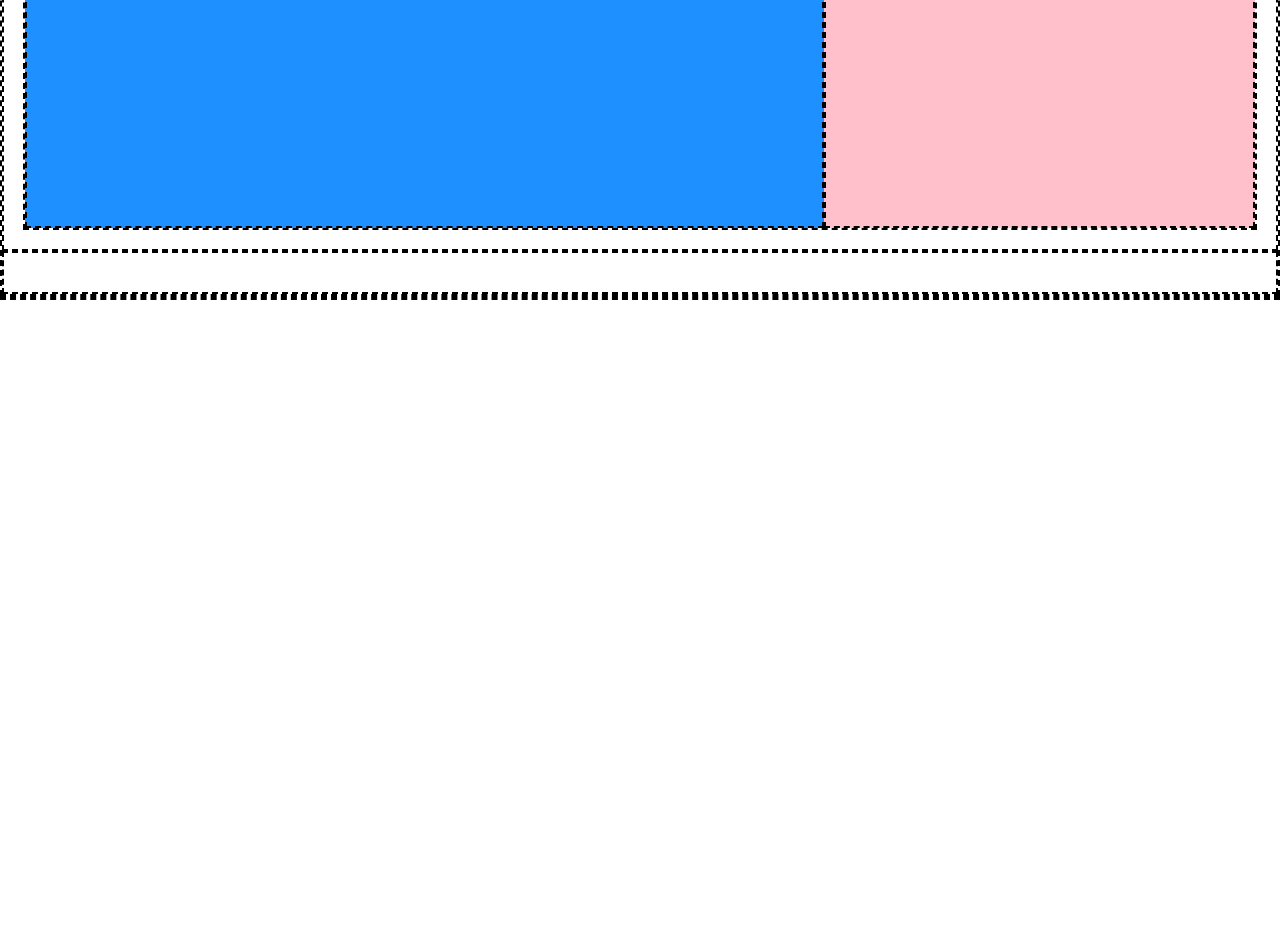
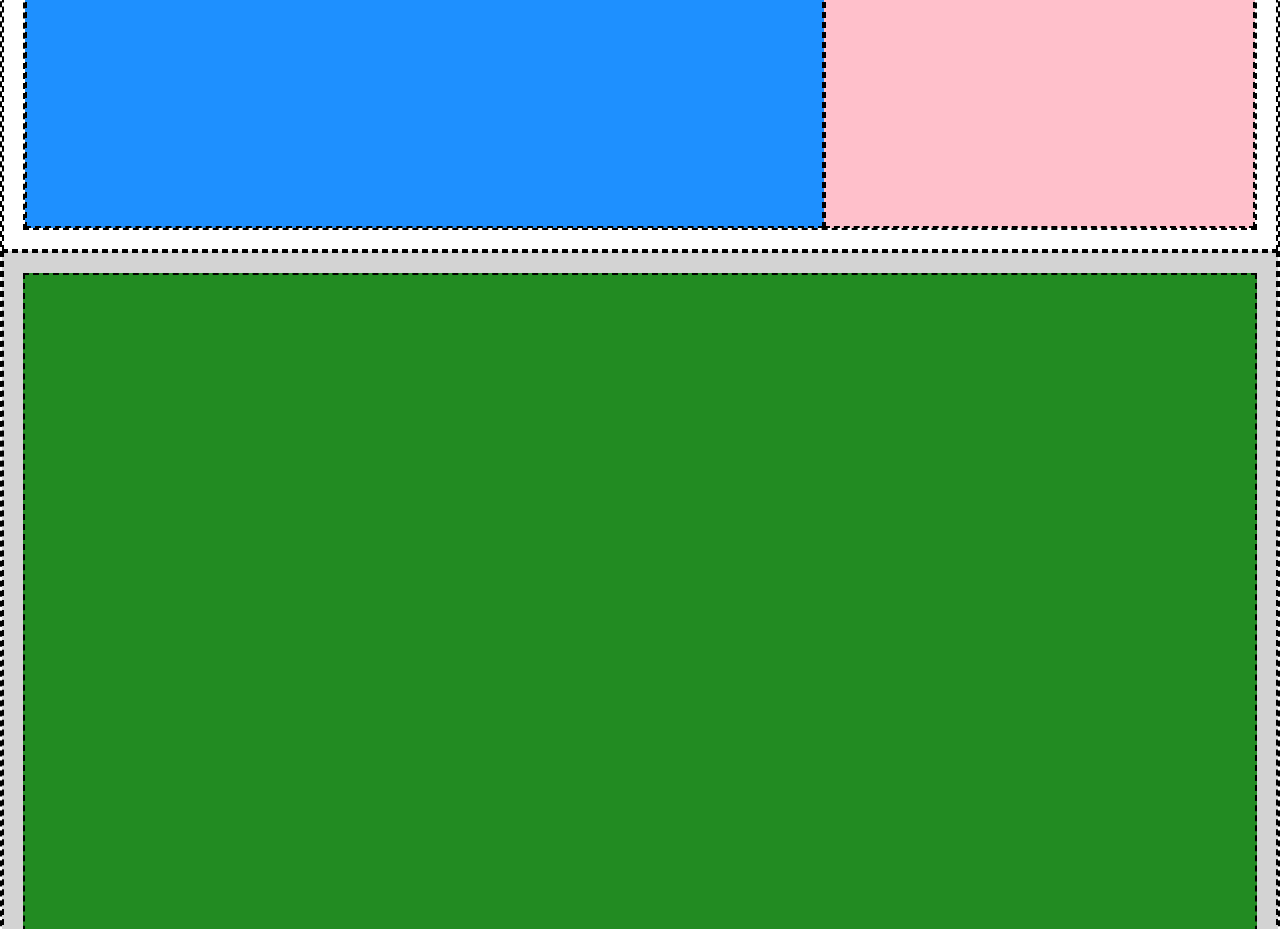
Before and after one commit to WilliamHaxhija/htmlcss-struttura-discord, a plain HTML site: page index.html in a window 1280 px wide. Shown: the part 2251-3180 px from the top of the page. Before the commit the page ends 2551 px from the top, so only its background shows below. Drawn offline with Linux system fonts and the light colour scheme.

Commit message:
feat: add last section

```diff
--- a/index.html
+++ b/index.html
@@ -34,8 +34,8 @@
                 <div class="w-65"></div>
                 <div class="w-35"></div>
         </section>
-        <section>
-
+        <section class="last-section">
+            <div></div>
         </section>
     </main>
     <footer></footer>
--- a/style.css
+++ b/style.css
@@ -103,3 +103,15 @@ section{
     width: 35%;
     background-color: #ffc0cb;
 }
+
+.last-section{
+    background-color: #d3d3d3;
+    padding: 1.5%;
+}
+
+.last-section > div{
+    background-color: #228b22;
+    max-width: 1480px;
+    min-height: 1000px;
+    margin: auto;
+}
```
